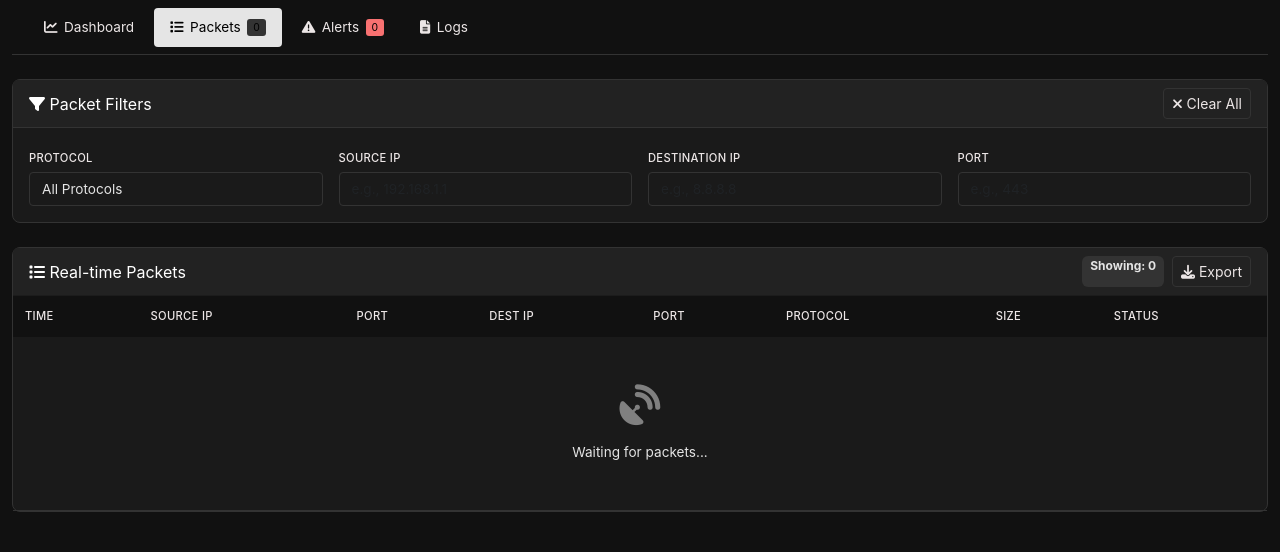
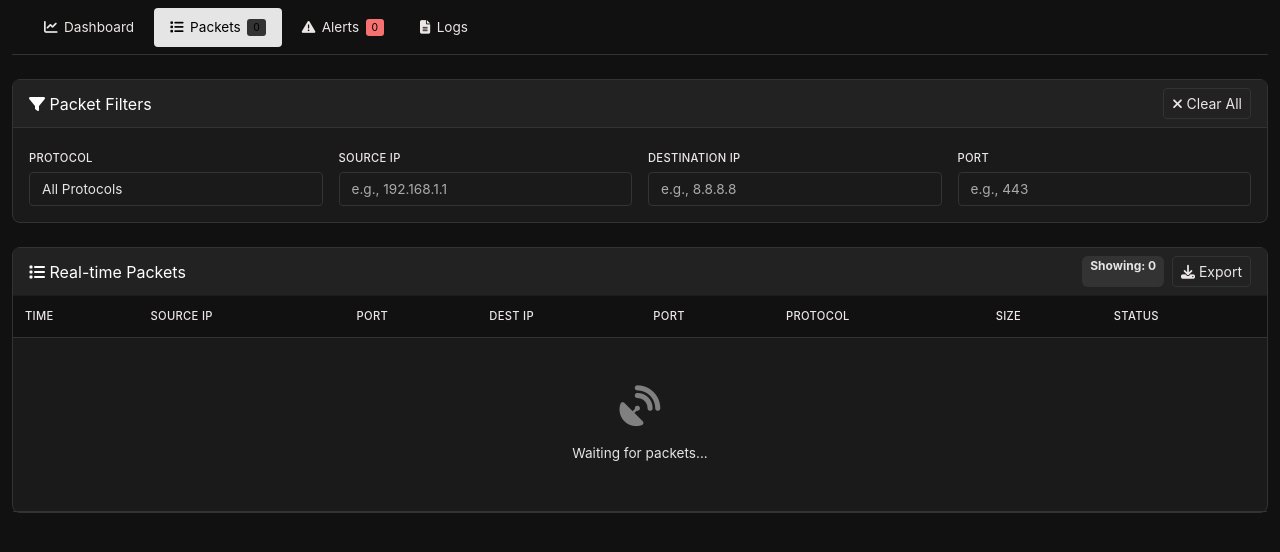
Before and after one commit to gau-rhv/network-analyzer-web, a Flask app: page / in a window 1280 px wide, after a click that opens the changed part. Shown: the part 79-631 px from the top of the page. Run offline with Flask 3, Linux system fonts and the light colour scheme; some libraries are stand-ins or nearby versions.

Commit message:
Fixed table background transparency and input placeholder visibility

```diff
--- a/network_analyzer/web/static/css/style.css
+++ b/network_analyzer/web/static/css/style.css
@@ -92,7 +92,9 @@
 
 /* Inputs */
 .glass-select,
-.glass-input {
+.glass-input,
+.form-control,
+.form-select {
     background: var(--bg-card) !important;
     border: 1px solid var(--border) !important;
     color: var(--text) !important;
@@ -101,10 +103,28 @@
 }
 
 .glass-select:focus,
-.glass-input:focus {
+.glass-input:focus,
+.form-control:focus,
+.form-select:focus {
     border-color: var(--text-dim) !important;
+    background: var(--bg-card) !important;
+    color: var(--text) !important;
     box-shadow: none !important;
     outline: none;
+}
+
+/* Fix Placeholders */
+::placeholder {
+    color: var(--text-dim) !important;
+    opacity: 0.7 !important;
+}
+
+:-ms-input-placeholder {
+    color: var(--text-dim) !important;
+}
+
+::-ms-input-placeholder {
+    color: var(--text-dim) !important;
 }
 
 .glass-select option {
@@ -322,35 +342,49 @@
 }
 
 .table {
-    color: var(--text);
+    color: var(--text) !important;
     font-size: 0.85rem;
-    background: transparent !important;
     --bs-table-bg: transparent !important;
-    --bs-table-striped-bg: transparent !important;
+    --bs-table-color: var(--text) !important;
+    background-color: transparent !important;
+}
+
+.table> :not(caption)>*>* {
+    background-color: transparent !important;
+    color: var(--text) !important;
+    box-shadow: none !important;
 }
 
 .table thead {
-    background: var(--bg-dark);
+    background: var(--bg-dark) !important;
     position: sticky;
     top: 0;
+    z-index: 10;
 }
 
 .table thead th {
+    background: var(--bg-dark) !important;
     font-size: 0.7rem;
     text-transform: uppercase;
     letter-spacing: 0.3px;
     font-weight: 500;
-    color: var(--text-dim);
+    color: var(--text-dim) !important;
     border: none;
     padding: 0.75rem;
+    border-bottom: 1px solid var(--border);
 }
 
 .table tbody tr {
     border-bottom: 1px solid var(--border);
+    background: transparent !important;
 }
 
 .table tbody tr:hover {
-    background: var(--bg-hover);
+    background: var(--bg-hover) !important;
+}
+
+.table tbody tr:hover>* {
+    background: var(--bg-hover) !important;
 }
 
 .table td {
@@ -358,7 +392,6 @@
     border: none;
     vertical-align: middle;
     background: transparent !important;
-    color: var(--text) !important;
 }
 
 .table code {
```
